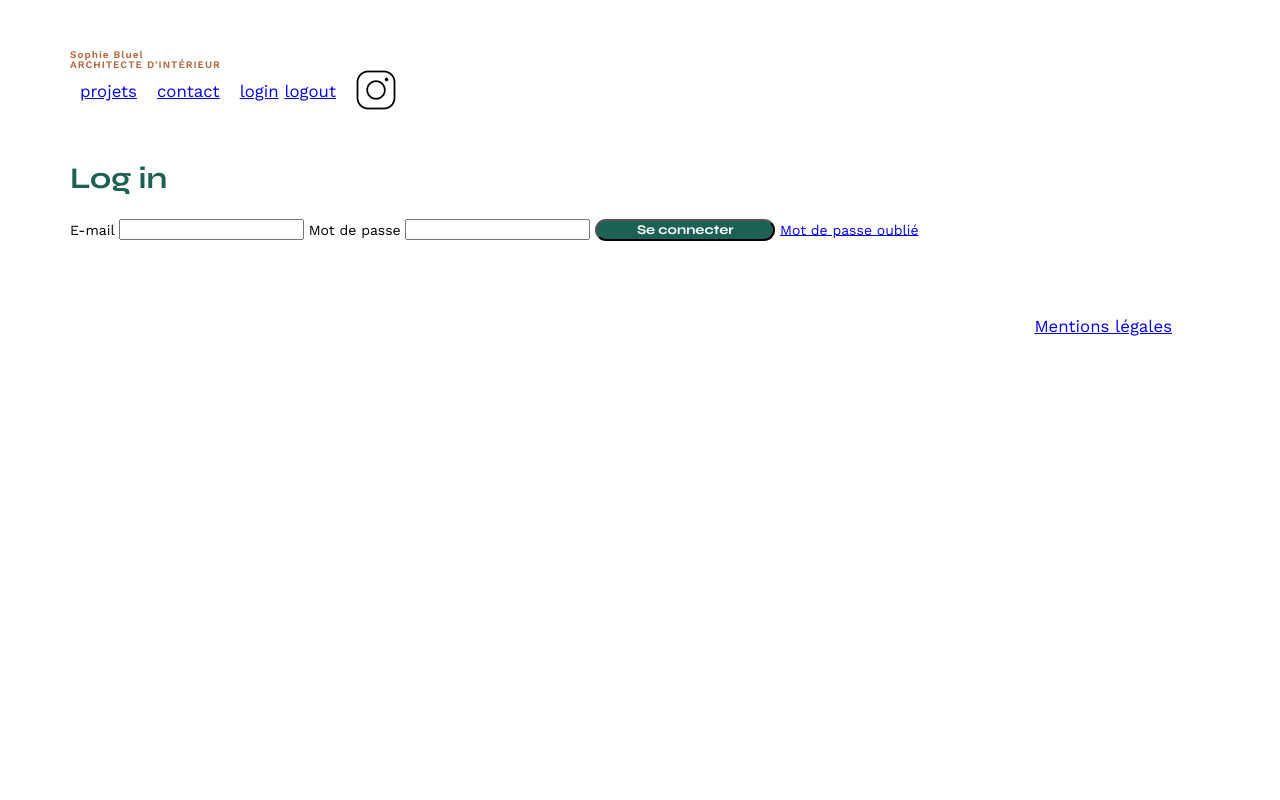
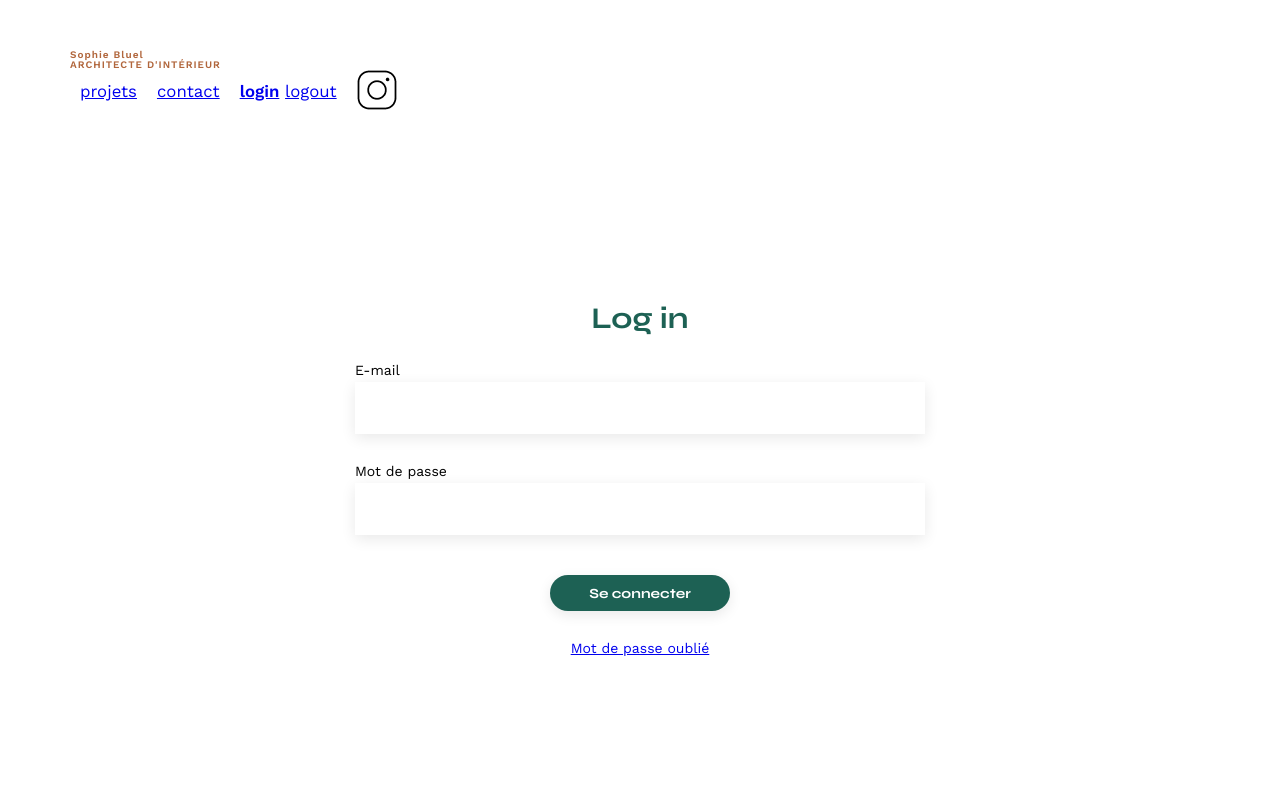
Before and after one commit to VincentP974/Creez-une-page-web-dynamique-avec-JavaScript, a plain HTML site: page FrontEnd/login.html in a window 1280 px wide. Shown: the top 800 px of the page. Drawn offline with nearby package versions, Linux system fonts and the light colour scheme.

Commit message:
ajout de style au formulaire de connexion

```diff
--- a/FrontEnd/assets/style.css
+++ b/FrontEnd/assets/style.css
@@ -324,3 +324,52 @@ footer nav ul {
 	justify-content: flex-end;
 	margin: 2em
 }
+
+/***** Login page *****/
+.typography-for-login-in-user-page {
+	font-weight: 600;
+}
+
+.user-login-formulary form {
+	display: flex;
+	flex-direction: column;
+	text-align: left;
+}
+
+.user-login-formulary {
+	width: 50%;
+	margin: auto;
+	padding: 140px 170px 330px 170px;
+}
+
+.user-login-formulary h2 {
+	text-align: center;
+}
+
+.space-between-label-and-input-in-user-login-formulary {
+	padding-bottom: 5px;
+	padding-top: 30px;
+}
+
+.user-login-formulary input {
+	height: 50px;
+	border: none;
+	box-shadow: 0px 4px 14px rgba(0, 0, 0, 0.09);
+}
+
+.user-login-formulary input[type="submit"] {
+	margin: 40px auto 30px;
+	height: 36px;
+	display: block;
+	border: none;
+	color: #FFFFFF;
+	border-radius: 60px;
+	font-size: 1em;
+	padding: 10px 39px;
+	min-width: 180px;
+}
+
+.user-login-formulary a {
+	margin: auto;
+	text-decoration: underline;
+}
```
